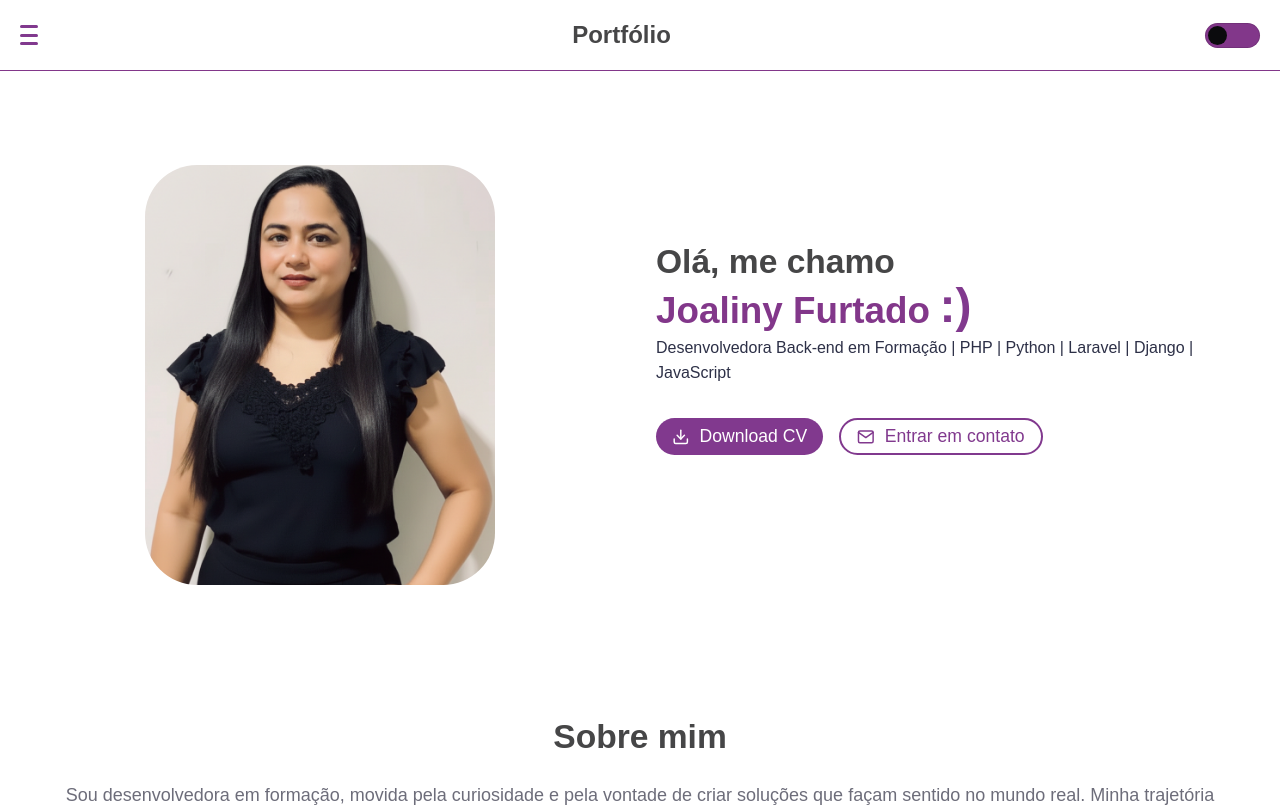
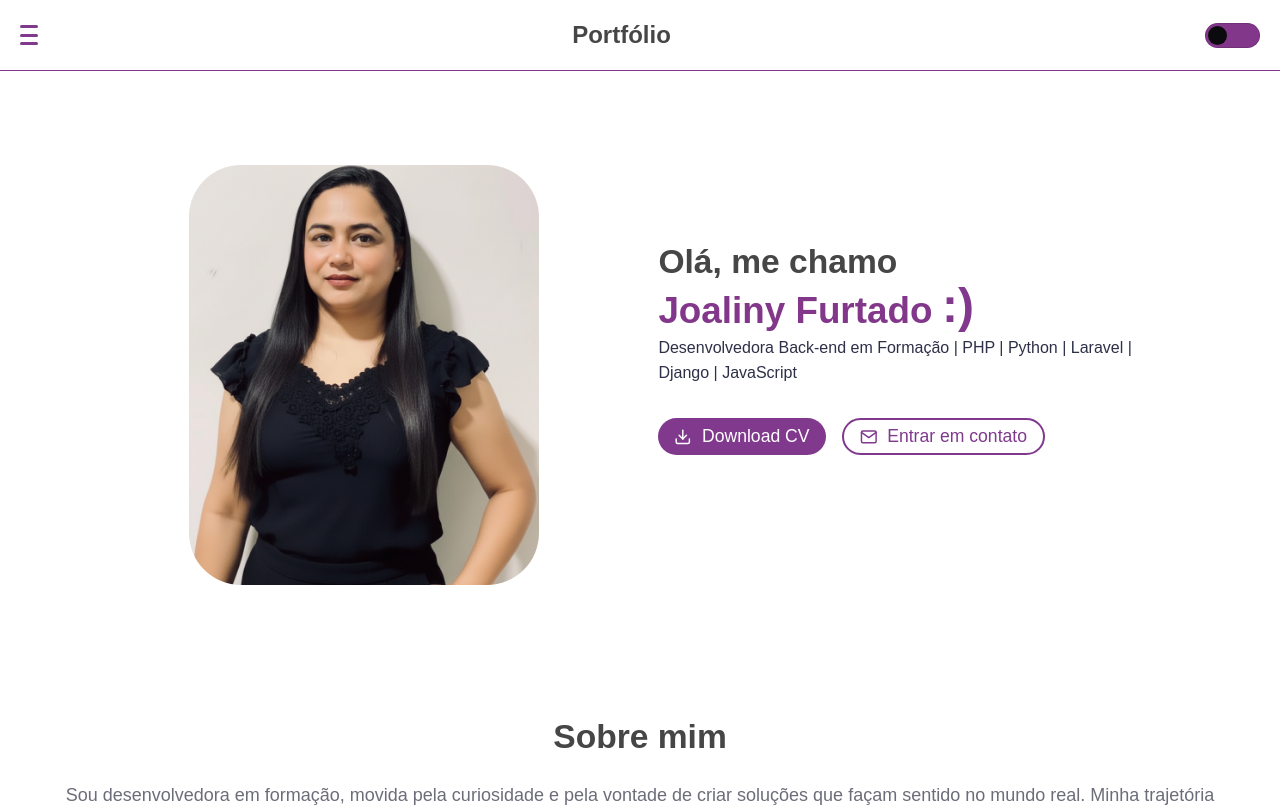
Before and after one commit to joaliny/meu-portfolio, a React (Vite) app: page / in a window 1280 px wide. Shown: the top 807 px of the page. Built offline with nearby package versions, Linux system fonts and the light colour scheme.

Commit message:
animação do subtitulo

```diff
--- a/src/components/Hero.css
+++ b/src/components/Hero.css
@@ -16,12 +16,18 @@
     display: grid;
     grid-template-columns: 1fr 1fr;
     grid-template-areas: "image text";
-    gap: 2rem;
+    gap: 2.3rem;
     align-items: center;
     position: relative;
     z-index: 1;
     width: 100%;
     padding: 0 1rem;
+    justify-content: center;
+    max-width: 1100px;
+    margin: 0 auto;
+        /* centraliza na tela */
+        /* limita largura */
+        /* centraliza o grid */
 }
 
 .hero-text {
@@ -334,3 +340,38 @@
         border-radius: 24px;
     }
 }
+
+
+@keyframes fadeUp {
+    from {
+        opacity: 0;
+        transform: translateY(25px);
+    }
+
+    to {
+        opacity: 1;
+        transform: translateY(0);
+    }
+}
+
+.animate-text>* {
+    opacity: 0;
+    animation: fadeUp 0.8s ease forwards;
+}
+
+
+.animate-text>*:nth-child(1) {
+    animation-delay: 0.2s;
+}
+
+.animate-text>*:nth-child(2) {
+    animation-delay: 0.4s;
+}
+
+.animate-text>*:nth-child(3) {
+    animation-delay: 0.6s;
+}
+
+.animate-text>*:nth-child(4) {
+    animation-delay: 0.8s;
+}
--- a/src/components/Hero.jsx
+++ b/src/components/Hero.jsx
@@ -1,9 +1,44 @@
-import { useEffect, useRef } from 'react';
+import { useEffect, useRef, useState } from 'react';
 import { FiDownload, FiMail } from 'react-icons/fi';
 import './Hero.css';
 import joalinyImg from '../assets/icons/joaliny3.png';
 
+/* =========================
+   COMPONENTE TYPEWRITER
+========================= */
+function Typewriter({ text, speed = 60, delay = 0, onDone }) {
+    const [displayText, setDisplayText] = useState("");
+    const [index, setIndex] = useState(0);
 
+    useEffect(() => {
+        const start = setTimeout(() => {
+            if (index < text.length) {
+                const timeout = setTimeout(() => {
+                    setDisplayText((prev) => prev + text[index]);
+                    setIndex(index + 1);
+                }, speed);
+
+                return () => clearTimeout(timeout);
+            } else {
+                onDone && onDone();
+            }
+        }, delay);
+
+        return () => clearTimeout(start);
+    }, [index, text, speed, delay, onDone]);
+
+    return (
+        <span className="typewriter">
+            {displayText}
+            <span className="cursor"></span>
+        </span>
+    );
+}
+
+
+/* =========================
+   HERO
+========================= */
 function Hero() {
     const heroRef = useRef();
 
@@ -30,18 +65,11 @@ function Hero() {
         };
     }, []);
 
-    const scrollToContact = (e) => {
-        e.preventDefault();
-        const contactSection = document.getElementById('contact');
-        if (contactSection) {
-            contactSection.scrollIntoView({ behavior: 'smooth' });
-        }
-    };
+    return (
+        <section className="hero" ref={heroRef}>
+            <div className="hero-content">
 
-    return (
-        <section className="hero">
-            <div className="hero-content">
-                {/* IMAGEM À ESQUERDA */}
+                {/* IMAGEM */}
                 <div className="hero-image">
                     <div className="image-placeholder">
                         <img
@@ -49,23 +77,17 @@ function Hero() {
                             alt="Foto de Joaliny"
                             className="image-square"
                         />
-
-                        <div className="image-dots">
-                            {Array.from({ length: 9 }).map((_, i) => (
-                                <span key={i} className="dot"></span>
-                            ))}
-                        </div>
                     </div>
                 </div>
 
-
-
-                {/* TEXTO À DIREITA */}
+                {/* TEXTO */}
                 <div className="hero-text">
                     <p className="hero-greeting">Olá, me chamo</p>
 
                     <h1 className="hero-title">
-                        <span className="title-name">Joaliny Furtado</span>
+                        <span className="title-name">
+                            <Typewriter text="Joaliny Furtado" />
+                        </span>
                         <span className="title-colon">:)</span>
                     </h1>
 
@@ -73,25 +95,22 @@ function Hero() {
                         Desenvolvedora Back-end em Formação | PHP | Python | Laravel | Django | JavaScript
                     </span>
 
-
-
                     <div className="hero-buttons">
                         <button className="btn-primary">
                             <FiDownload />
                             Download CV
                         </button>
+
                         <button
                             className="btn-outline"
-                            onClick={() => {
-                                window.location.href = 'mailto:joalinyfurtado87@gmail.com';
-                            }}
+                            onClick={() => window.location.href = 'mailto:joalinyfurtado87@gmail.com'}
                         >
                             <FiMail />
                             Entrar em contato
                         </button>
-
                     </div>
                 </div>
+
             </div>
         </section>
     );
```
